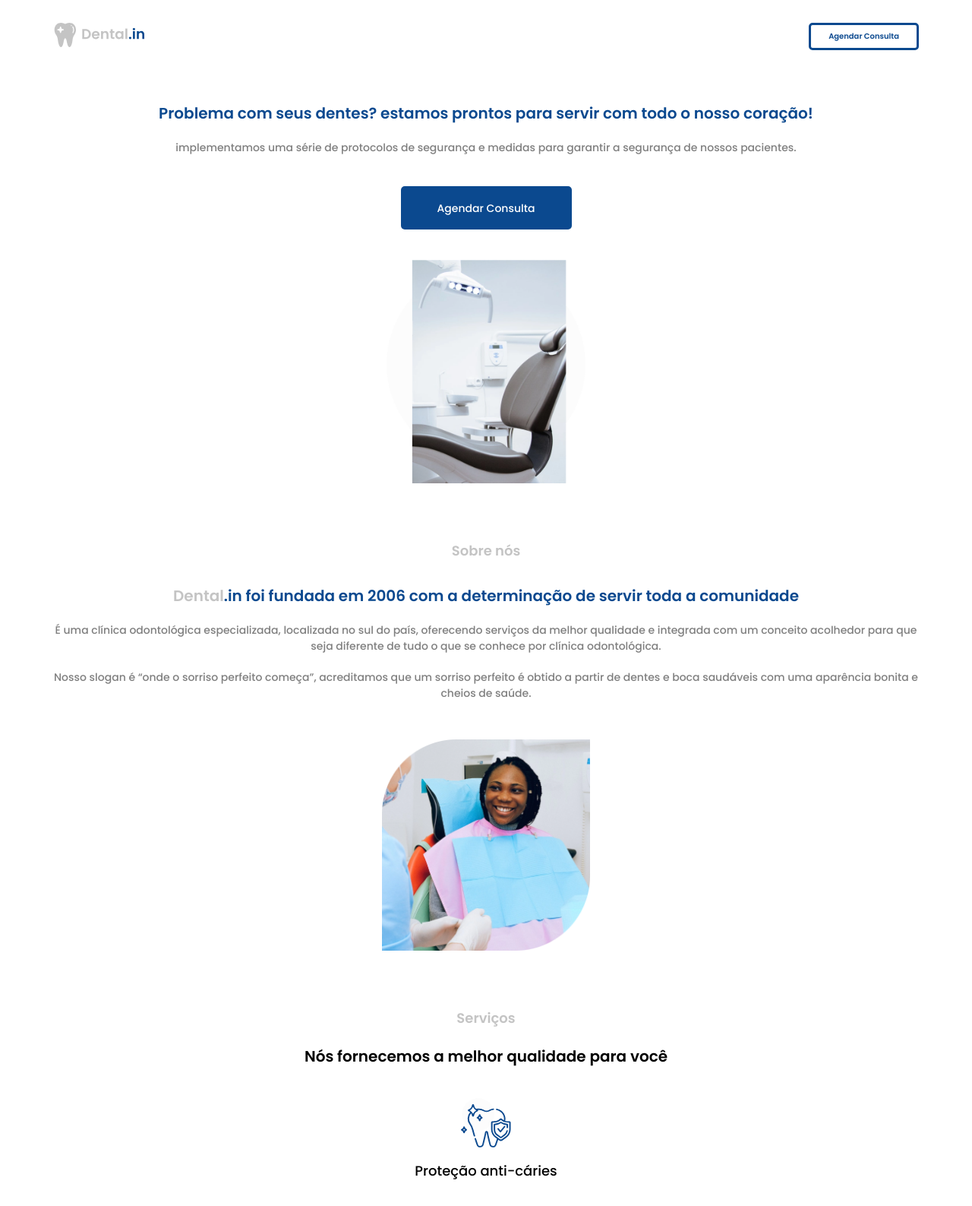
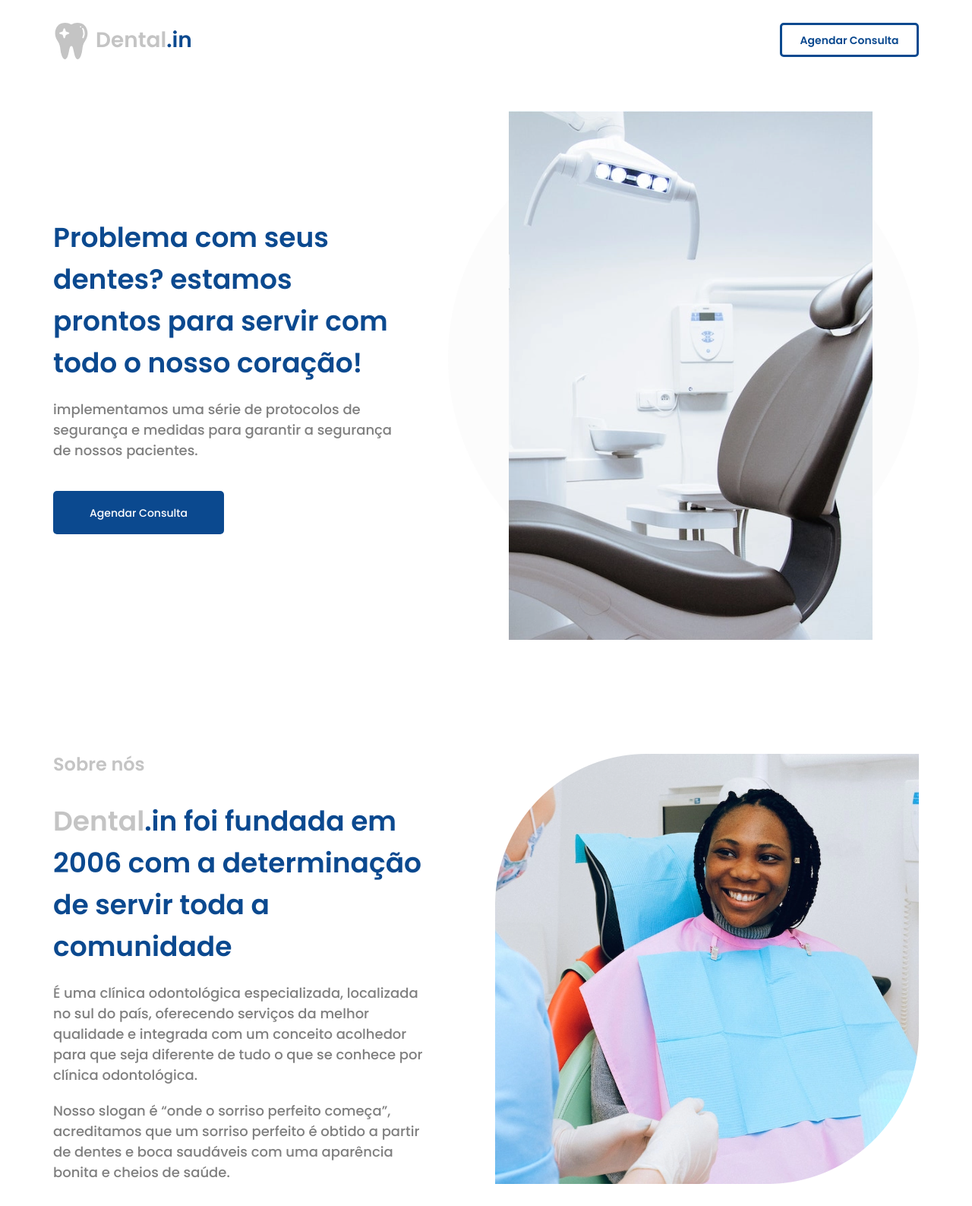
Before and after one commit to Kelvinkll/DentalIn, a plain HTML site: page index.html in a window 1280 px wide. Shown: the top 1587 px of the page at 76% size. Drawn offline with Linux system fonts and the light colour scheme.

Commit message:
Dental.In 100% finalizada

```diff
--- a/css/style.css
+++ b/css/style.css
@@ -49,7 +49,7 @@ body {
     height: 3.2rem;
 }
 
-.header__contact-buttom {
+  .header__contact-buttom {
     text-decoration: none;
     color: var(--primary-color);
     padding: 1rem 2.3rem;
@@ -57,6 +57,7 @@ body {
     border: 0.3rem solid var(--primary-color);
     border-radius: 0.5rem;
 }
+
 
 /* PRESENTATION */
 
@@ -154,10 +155,6 @@ body {
 
 /* SERVICES */
 
- .services {
-
-}
-
 .services__tag {
     color: var(--gray-100);
     font-size: 1.8rem;
@@ -173,10 +170,6 @@ body {
     margin-top: 2.6rem;
     line-height: 30px;
     text-align: center;
-}
-
-.services__items-container{
-
 }
 
 .services__item {
@@ -265,3 +258,230 @@ body {
     color: var(--gray-200);
     font-weight: 500;
 }
+
+/* RESPONSIVIDADE */
+
+@media (min-width: 768px) {
+
+    .about-us, .services, .bottom-slogan__background, .footer {
+        margin-top: 11.5rem;
+    }
+
+    .text {
+        text-align: left;
+    }
+
+    /* PRESENTATION */
+
+    .presentation {
+        flex-direction: row;
+    }
+
+    .presentation__description-container {
+        align-items: flex-start;
+        margin-right: 72px;
+    }
+
+    .presentation__description-title {
+        text-align: left;
+        font-size: 2.6rem;
+        line-height: 38px;
+    }
+
+    .presentation__description-image {
+        margin-top: 0;
+    }
+
+    /* ABOUT-US */
+
+    .about-us {
+        flex-direction: row;
+    }
+
+    .about-us__description-container {
+        margin-right: 90px;
+    }
+
+    .about-us__tag {
+        text-align: left;
+    }
+
+    .about-us__description-title {
+        text-align: left;
+        font-size: 2.6rem;
+        line-height: 38px;
+    }
+
+    .about-us__image {
+        margin-top: 0;
+    }
+
+    /* SERVICES */
+
+    .services__title {
+        font-size: 2.6rem;
+    }
+
+    .services__items-container {
+        display: flex;
+        align-items: baseline;
+    }
+
+    .services__item {
+        width: 100%;
+    }
+
+    /* BOTTOM-SLOGAN */
+
+    .bottom-slogan__background {
+        padding: 0;
+    }
+
+    .bottom-slogan {
+        flex-direction: row;
+    }
+
+    .bottom-slogan__image {
+        margin-top: 0;
+    }
+
+    .bottom-slogan__description {
+        font-size: 2.6rem;
+        line-height: 38px;
+    }
+
+}
+
+
+@media (min-width: 1024px) {
+
+    .about-us, .services, .bottom-slogan__background, .footer {
+        margin-top: 15.0rem;
+    }
+
+    .text {
+        font-size: 1.8rem;
+        line-height: 2.7rem;
+    }
+
+    /* Header */
+
+    .header__logo {
+        width: 18.1rem;
+        height: 4.8rem;
+    }
+
+    .header__contact-buttom {
+        width: 18.3rem;
+        height: 4.5rem;
+        font-size: 1.4rem;
+        display: block;
+        align-items: center;
+        display: flex;
+        justify-content : center;
+        padding: 0;
+    }
+
+    /* Presentation */
+
+    .presentation__description-image {
+        max-width: 420px;
+    }
+
+    /* About-us */
+
+    .about-us__image {
+        max-width: 400px;
+    }
+
+    /* Bottom-slogan */
+
+    .bottom-slogan__image {
+        max-width: 431px;
+    }
+}
+
+@media (min-width: 1200px) {
+
+    .text {
+        font-size: 1.8rem;
+        line-height: 27px;
+    }
+
+    /* Presentation */
+
+    .presentation__description-title {
+        font-size: 3.6rem;
+        line-height: 55px;
+    }
+
+    .presentation__description-image {
+        max-width: 620px;
+    }
+
+    /* About-us */
+
+    .about-us__tag {
+        font-size: 2.4rem;
+    }
+
+    .about-us__description-title {
+        font-size: 3.6rem;
+        line-height: 55px;
+    }
+
+    .about-us__image {
+        max-width: 558px;
+    }
+
+    /* Services */
+
+    .services__tag {
+        font-size: 2.4rem;
+    }
+
+    .services__title {
+        font-size: 3.6rem;
+    }
+
+    .services__item-image{
+        width: 10.3rem;
+    }
+
+    .services__item-content {
+        font-size: 2rem;
+    }
+
+    /* Bottom-slogan */
+
+    .bottom-slogan__containter {
+        margin-right: 5.2rem;
+    }
+
+    .bottom-slogan__text {
+        font-size: 2.4rem;
+    }
+
+    .bottom-slogan__description {
+        font-size: 3.6rem;
+        line-height: 55px;
+    }
+
+    .bottom-slogan__contact-buttom {
+        width: 24.1rem;
+        height: 5.7rem;
+        font-size: 1.4rem;
+    }
+
+    /* Footer */
+
+    .footer__image {
+        width: 18.3rem;
+        height: 4.8rem;
+    }
+
+    .footer__description {
+        font-size: 1.6rem;
+    }
+
+}
```
